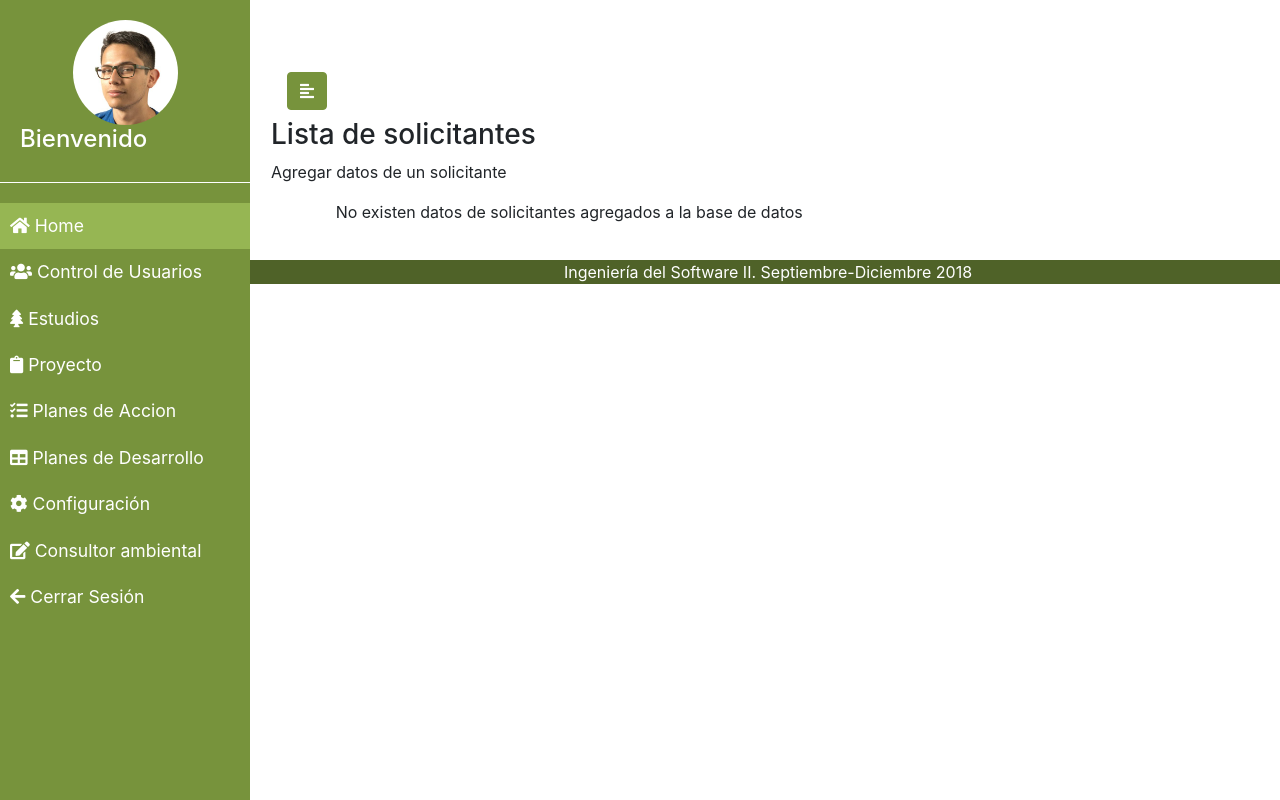
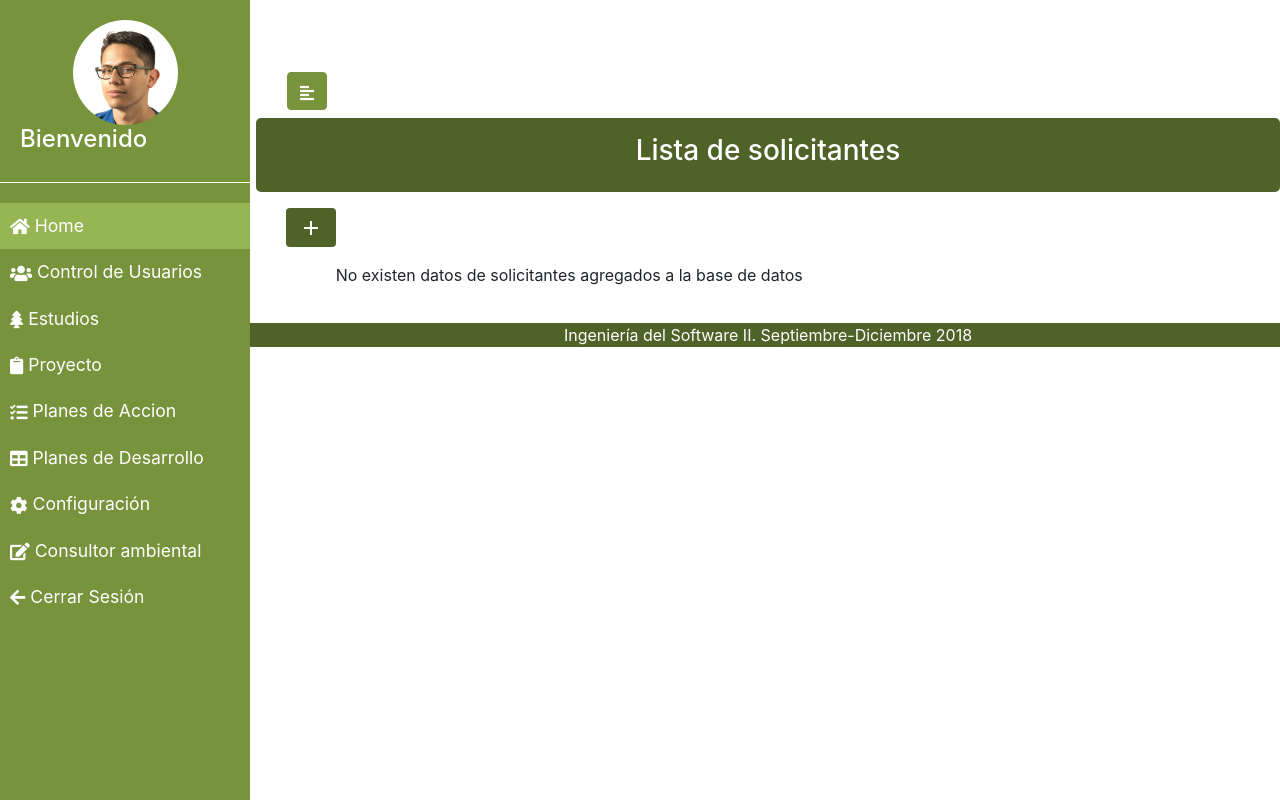
Before and after one commit to german1608/EIA_CI4712, a Django app: page /consultor-crud/solicitantes/ in a window 1280 px wide. Run offline with Django 3.2, Linux system fonts and the light colour scheme; data that the repository does not hold is empty; some libraries are stand-ins or nearby versions.

Commit message:
Se modificaron las vistas de los solicitantes Se modifico el banner de la lista de solicitantes y de los detalles Tambien se agrego un boton para agregar un nuevo solicitante

```diff
--- a/eia_app/templates/eia_app/solicitantes/list.html
+++ b/eia_app/templates/eia_app/solicitantes/list.html
@@ -2,19 +2,19 @@
 {% load static %}
 {% block css %}
 <link rel="stylesheet" href="{% static 'css/jquery.dataTables.css' %}">
+<link rel="stylesheet" type="text/css" href="{% static 'configuracion/css/configuracion_main.css' %}">
 {% endblock %}
 
 {% block content %}
-
-<div class="wrap">
-        <h3>Lista de solicitantes</h3>
-        <p>
-            <a id="add" href="{% url "consultor-crud:nuevo-solicitante" %}">Agregar datos de un solicitante</a>
-        </p>
-
-</div>
-
-
+<div class="row p-3 justify-content-center mb-3 titulo all-rounded">
+		<div class="col-md-9 col-sm-11 text-center">
+			<h3>Lista de solicitantes</h3>
+		</div>
+</div><p>
+    <div class="col-md-1">
+        <a id ="add" class="btn rounded btn-crud" href="{% url 'consultor-crud:nuevo-solicitante' %}"><i class="material-icons">add</i></a>
+    </div>
+</p>
 
 <div class="container" style="width:90% !important">
   {%if object_list.count > 0%}
```
Also changed, not shown: eia_app/templates/eia_app/solicitantes/detail.html (+6 -1 lines).
